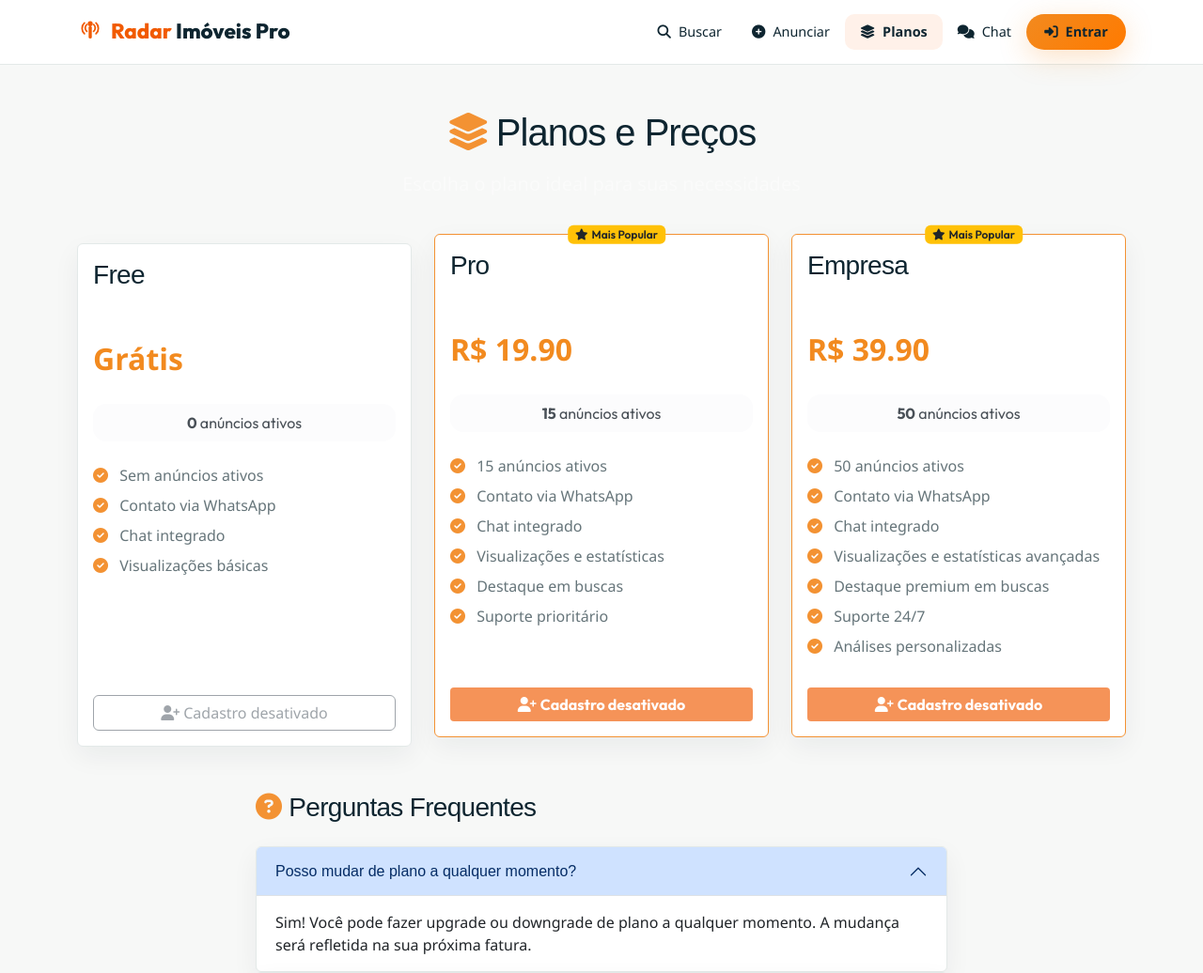
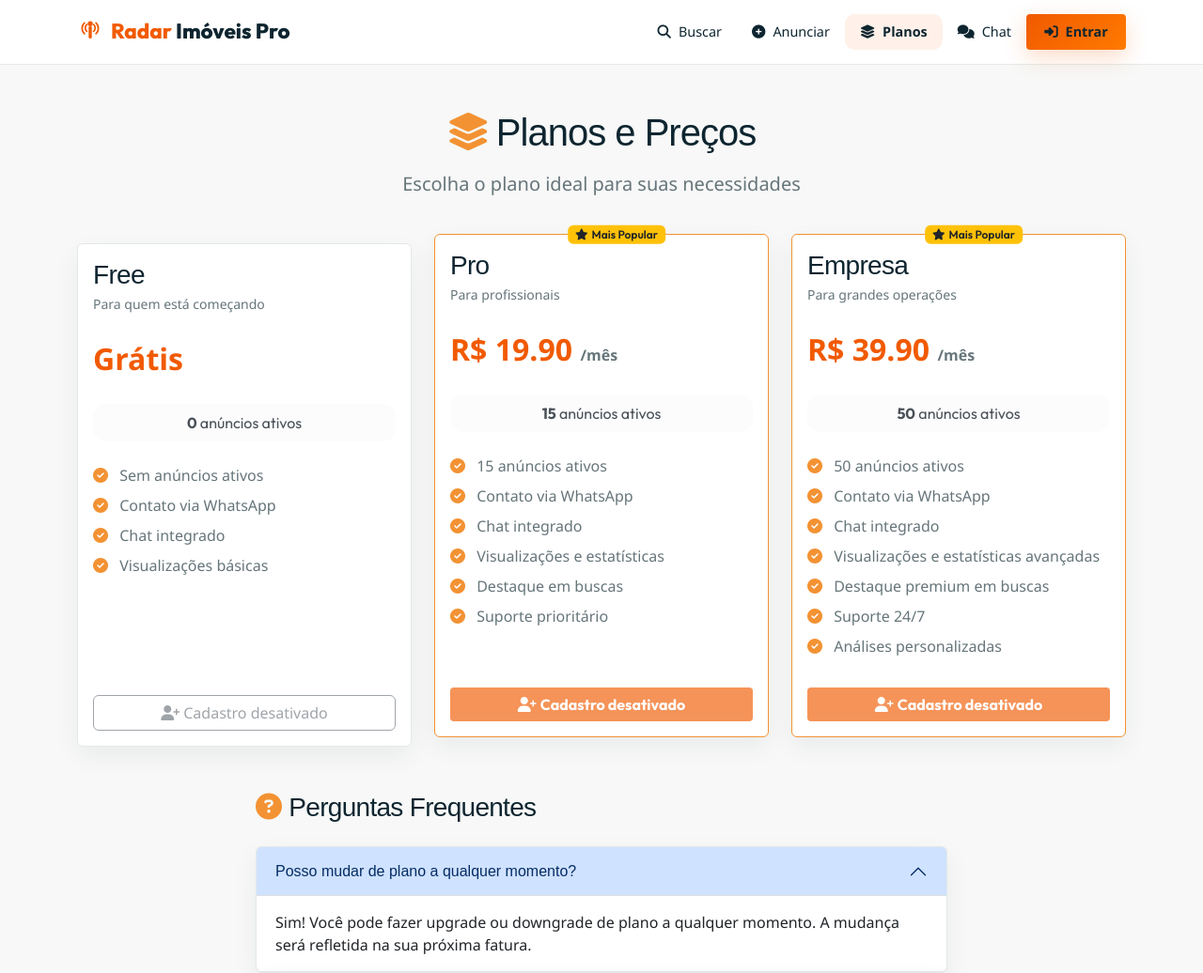
Before and after one commit to jairgramacho/radar-imoveis-pro, a Flask app: page /planos in a window 1280 px wide. Shown: the top 1036 px of the page at 94% size. Run offline with Flask 3, Linux system fonts and the light colour scheme; parts of the project's set-up code (start-up, migrations or seed data) failed here and were passed over; some libraries are stand-ins or nearby versions.

Commit message:
fix(ui): corrige antena laranja, contraste dos cards e rodape
- antena-radar.png: substitui traco palido por simbolo laranja solido (#F15A00) do recorte de alta resolucao
- style.css: reescreve :root para tema claro (--texto grafite, --texto-suave cinza, superficies brancas)
- corrige texto invisivel em cards, formularios, tabelas e botoes
- landing.html: ajusta marca e footer centralizado com intermedicao por ultimo

```diff
--- a/static/css/style.css
+++ b/static/css/style.css
@@ -5,22 +5,22 @@
 @import url('https://fonts.googleapis.com/css2?family=Outfit:wght@300;400;500;600;700;800;900&display=swap');
 
 :root {
-  --laranja: #F28A1F;
-  --laranja-claro: #ffb366;
-  --laranja-grad: linear-gradient(135deg, #F28A1F, #ff7a00);
-  --azul: #1a1a2e;
-  --azul-claro: #16213e;
+  --laranja: #F15A00;
+  --laranja-claro: #ff8a3d;
+  --laranja-grad: linear-gradient(135deg, #F15A00, #ff7a00);
+  --azul: #0E2530;
+  --azul-claro: #123240;
   --branco: #ffffff;
-  --glass: rgba(255,255,255,0.08);
-  --glass-hover: rgba(255,255,255,0.14);
-  --glass-border: rgba(255,255,255,0.12);
-  --glass-border-hover: rgba(255,255,255,0.2);
-  --texto: rgba(255,255,255,0.8);
-  --texto-suave: rgba(255,255,255,0.45);
-  --texto-muito-suave: rgba(255,255,255,0.25);
-  --radius-card: 18px;
-  --radius-btn: 60px;
-  --sombra-laranja: 0 8px 30px rgba(242,138,31,0.25);
+  --glass: #ffffff;
+  --glass-hover: #fafaf9;
+  --glass-border: #e3e9e8;
+  --glass-border-hover: #cfdad9;
+  --texto: #14252b;
+  --texto-suave: #66757a;
+  --texto-muito-suave: #8a979b;
+  --radius-card: 6px;
+  --radius-btn: 4px;
+  --sombra-laranja: 0 8px 24px rgba(241,90,0,0.22);
 }
 
 * { box-sizing: border-box; }
```
Also changed, not shown: other parts of static/css/style.css (+29 -29 lines), templates/landing.html (+1 -1 lines), static/img/antena-radar.png.
